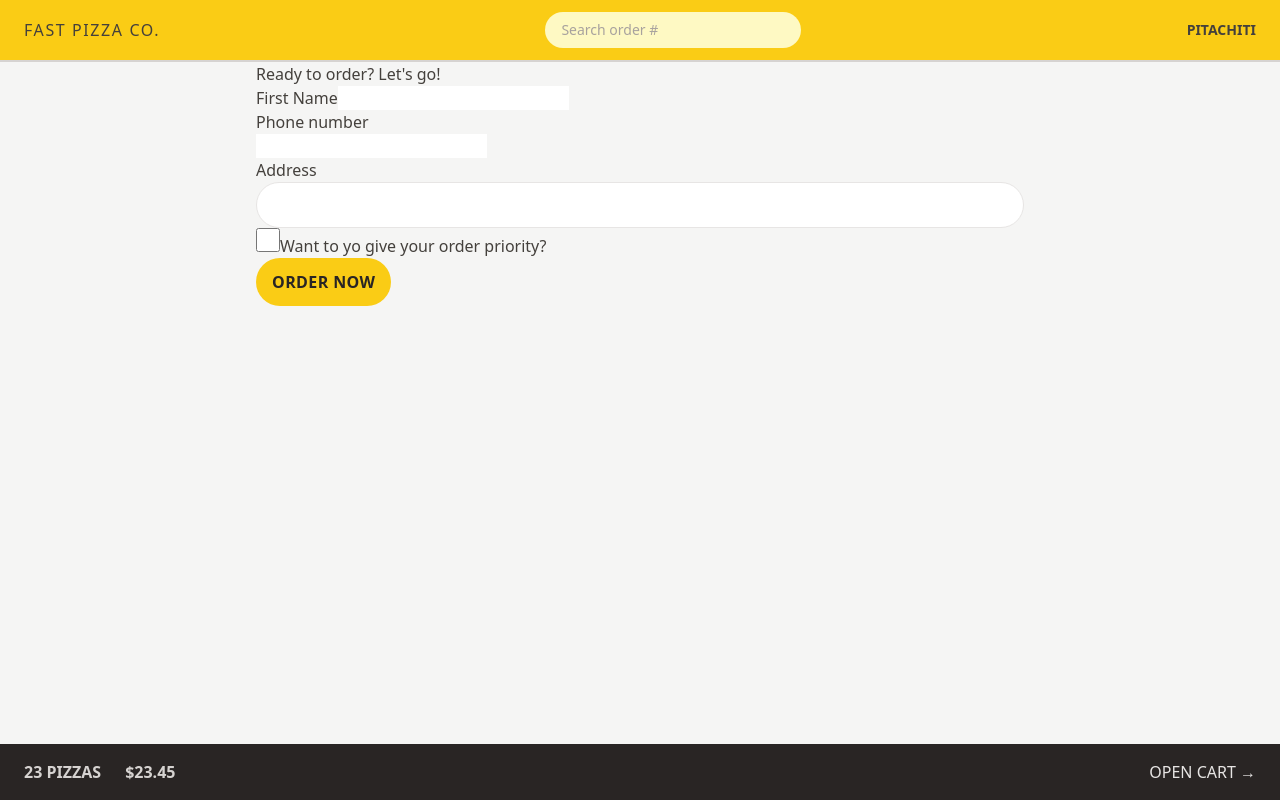
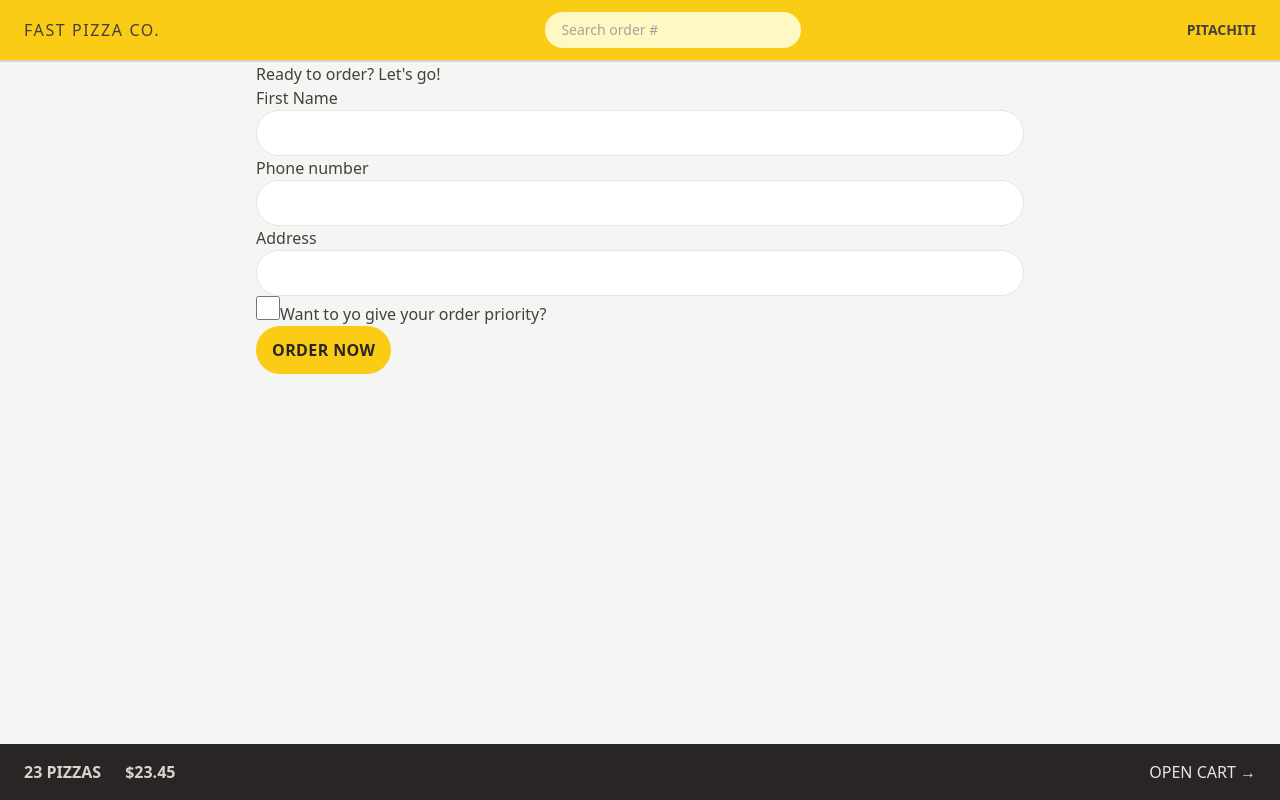
Before and after one commit to FatPat117/Pizza-Co, a React (Vite) app: page /order/new in a window 1280 px wide. Built offline with nearby package versions, Linux system fonts and the light colour scheme.

Commit message:
Reusing Styles With @apply

```diff
--- a/src/features/order/CreateOrder.jsx
+++ b/src/features/order/CreateOrder.jsx
@@ -45,13 +45,13 @@
       <Form method="POST" action="/order/new">
         <div>
           <label>First Name</label>
-          <input type="text" name="customer" required />
+          <input type="text" name="customer" required className="input" />
         </div>
 
         <div>
           <label>Phone number</label>
           <div>
-            <input type="tel" name="phone" required />
+            <input type="tel" name="phone" required className="input" />
           </div>
           {formErrors?.phone && <p>{formErrors.phone}</p>}
         </div>
@@ -59,12 +59,7 @@
         <div>
           <label>Address</label>
           <div>
-            <input
-              type="text"
-              name="address"
-              required
-              className="w-full rounded-full border border-stone-200 px-4 py-2 text-sm transition-all duration-100 placeholder:text-stone-400 focus:outline-none focus:ring focus:ring-yellow-400 md:px-6 md:py-3"
-            />
+            <input type="text" name="address" required className="input" />
           </div>
         </div>
 
--- a/src/index.css
+++ b/src/index.css
@@ -1,6 +1,12 @@
 @tailwind base;
 @tailwind components;
 @tailwind utilities;
+
+@layer components {
+  .input {
+    @apply w-full rounded-full border border-stone-200 px-4 py-2 text-sm transition-all duration-100 placeholder:text-stone-400 focus:outline-none focus:ring focus:ring-yellow-400 md:px-6 md:py-3;
+  }
+}
 
 /* https://dev.to/afif/i-made-100-css-loaders-for-your-next-project-4eje */
 .loader {
```
